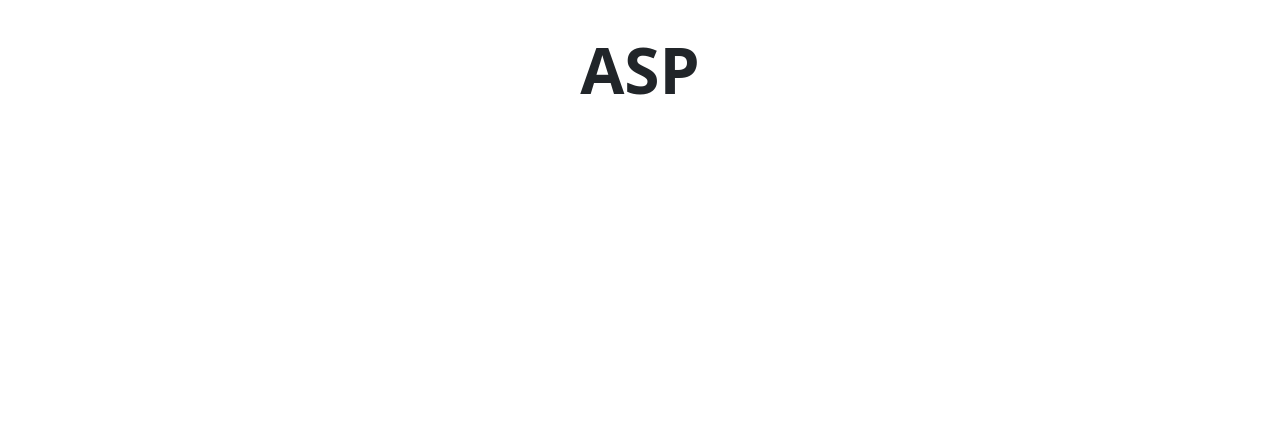
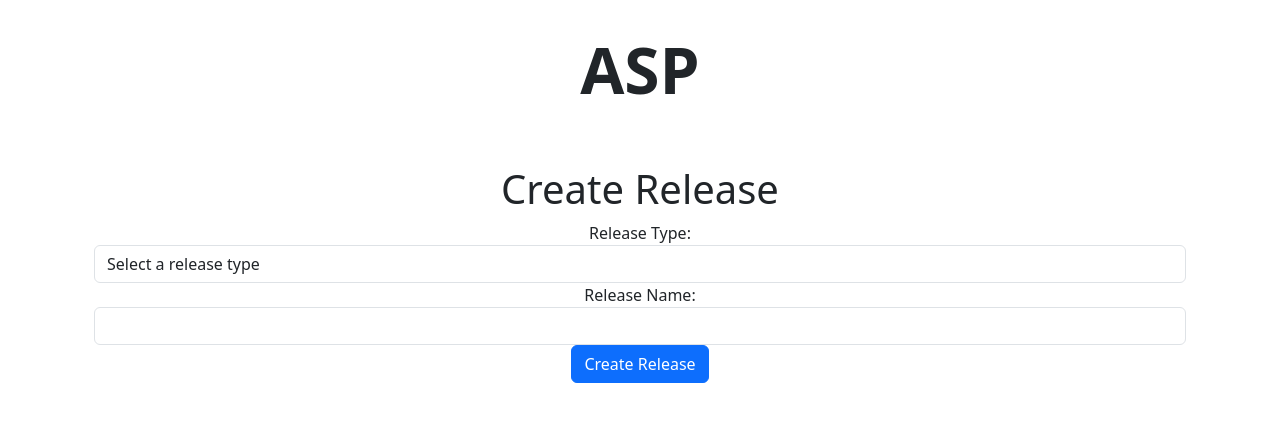
Before and after one commit to petrenko4/tia-project, a React (Vite) app in the folder ASP/asp-fe/: page /newRelease in a window 1280 px wide. Before the commit this address had no page. Shown: the top 422 px of the page. Built offline with nearby package versions, Linux system fonts and the light colour scheme.

Commit message:
add new createReleasePage

```diff
--- a/ASP/asp-fe/src/App.jsx
+++ b/ASP/asp-fe/src/App.jsx
@@ -2,6 +2,7 @@ import { useState, useEffect } from 'react'
 import  Header  from './components/Header'
 import { BrowserRouter, Routes, Route } from 'react-router-dom';
 import PlaylistView from './pages/PlaylistView'
+import CreateReleasePage from './pages/CreateReleasePage';
 import BrowsingPage from './pages/BrowsingPage';
 import MusicLibraryPage from './pages/MusicLibraryPage';
 import './App.css'
@@ -39,6 +40,10 @@ function App() {
             path="/library"
             element={<MusicLibraryPage/>}
           />
+          <Route
+            path="/newRelease"
+            element={<CreateReleasePage/>}
+          />
         </Routes>
       </BrowserRouter>
       </div>
--- /dev/null
+++ b/ASP/asp-fe/src/pages/CreateReleasePage.jsx
@@ -0,0 +1,39 @@
+import 'bootstrap/dist/css/bootstrap.min.css';
+import React, { useState } from 'react';
+
+const CreateReleasePage = () => {
+  const [releaseType, setReleaseType] = useState('');
+  const [releaseName, setReleaseName] = useState('');
+
+  const handleReleaseTypeChange = (event) => {
+    setReleaseType(event.target.value);
+  };
+
+  const handleReleaseNameChange = (event) => {
+    setReleaseName(event.target.value);
+  };
+
+  return (
+    <div className="container">
+      <h1 className="text-center mt-5">Create Release</h1>
+      <form>
+        <div className="form-group">
+          <label htmlFor="releaseTypeSelect">Release Type:</label>
+          <select id="releaseTypeSelect" value={releaseType} onChange={handleReleaseTypeChange} className="form-control">
+            <option value="">Select a release type</option>
+            <option value="track">Track</option>
+            <option value="album">Album</option>
+            <option value="ep">EP</option>
+          </select>
+        </div>
+        <div className="form-group">
+          <label htmlFor="releaseNameInput">Release Name:</label>
+          <input type="text" id="releaseNameInput" value={releaseName} onChange={handleReleaseNameChange} className="form-control" />
+        </div>
+        <button type="submit" className="btn btn-primary">Create Release</button>
+      </form>
+    </div>
+  );
+};
+
+export default CreateReleasePage;
--- a/ASP/asp-fe/src/pages/UploadMusic.jsx
+++ b/ASP/asp-fe/src/pages/UploadMusic.jsx
@@ -5,68 +5,64 @@ import 'bootstrap/dist/css/bootstrap.min.css';
 
 function UploadMusic() {
   const navigate = useNavigate();
-    const [selectedFile, setSelectedFile] = useState(null);
+  const [selectedFiles, setSelectedFiles] = useState([]);
   const [trackName, setTrackName] = useState('');
   const [releaseType, setReleaseType] = useState('');
+  const [releaseName, setReleaseName] = useState('');
   const [category, setCategory] = useState('');
   const [errors, setErrors] = useState({});
 
   const handleSubmit = (event) => {
     event.preventDefault();
-        const track = {
+    const tracks = selectedFiles.map((file) => ({
       title: trackName,
-            file: selectedFile,
-            releaseType: releaseType,
-            category: category,
-        };
+      file,
+      releaseType,
+      category,
+      length: getLengthFromAudioFile(file),
+    }));
 
-        const validationErrors = validateForm(track);
+    const validationErrors = validateForm(tracks);
     if (Object.keys(validationErrors).length > 0) {
       setErrors(validationErrors);
     } else {
-            checkFileExists(track.file).then((exists) => {
-                if (exists) {
-                    setErrors({file: 'File already exists'});
-                } else {
-                    addTrack(track);
+      addTracks(tracks);
       navigate("/library");
-                }
-            });
     }
   };
 
-    const validateForm = (track) => {
+  const validateForm = (tracks) => {
     const errors = {};
-        if (!track.title) {
-            errors.title = 'Track name is required';
+    if (tracks.length === 0) {
+      errors.tracks = 'Please select at least one file';
     }
-        if (!track.file) {
-            errors.file = 'File is required';
+    if (!trackName) {
+      errors.trackName = 'Track name is required';
     }
-        if (!track.releaseType) {
+    if (!releaseType) {
       errors.releaseType = 'Release type is required';
     }
-        if (!track.category) {
+    if (!category) {
       errors.category = 'Category is required';
+    }
+    if ((releaseType === 'album' || releaseType === 'ep') && !releaseName) {
+      errors.releaseName = 'Release name is required';
     }
     return errors;
   };
 
-    const checkFileExists = (file) => {
-    const fileName = file.name;
-    const url = `http://localhost:3000/uploads/${file.name}`;
-    return fetch(url)
-      .then((response) => {
-        if (response.status === 200) {
-          return true;
-        } else {
-          return false;
+  const handleFileChange = (event) => {
+    const files = event.target.files;
+    const newFiles = Array.from(files).map((file) => file);
+    setSelectedFiles((prevFiles) => [...prevFiles, ...newFiles]);
+  };
+
+  const handleReleaseTypeChange = (event) => {
+    const newReleaseType = event.target.value;
+    setReleaseType(newReleaseType);
+    if (newReleaseType === 'single') {
+      setSelectedFiles([]);
     }
-      })
-      .catch((error) => {
-        console.error(error);
-        return false;
-      });
   };
 
   return (
@@ -74,29 +70,36 @@ function UploadMusic() {
       <h1 className="text-center mt-5">Upload Music</h1>
       <form onSubmit={handleSubmit} className="needs-validation" noValidate>
         <div className="form-group">
-                    <label htmlFor="fileInput">Choose file:</label>
-                    <input type="file" id="fileInput" onChange={(event) => setSelectedFile(event.target.files[0])} className="form-control-file" />
-                    {errors.file && (
+          <label htmlFor="fileInput">Choose file(s):</label>
+          <input type="file" id="fileInput" onChange={handleFileChange} multiple={releaseType === 'album' || releaseType === 'ep'} className="form-control-file" />
+          {errors.tracks && (
             <div className="alert alert-danger mt-2">
-                            {errors.file}
+              {errors.tracks}
             </div>
+          )}
+          {selectedFiles.length > 0 && (
+            <ul>
+              {selectedFiles.map((file, index) => (
+                <li key={index}>{file.name}</li>
+              ))}
+            </ul>
           )}
         </div>
         <div className="form-group">
           <label htmlFor="trackNameInput">Track name:</label>
           <input type="text" id="trackNameInput" value={trackName} onChange={(event) => setTrackName(event.target.value)} className="form-control" required />
-                    {errors.title && (
+          {errors.trackName && (
             <div className="alert alert-danger mt-2">
-                            {errors.title}
+              {errors.trackName}
             </div>
           )}
         </div>
         <div className="form-group">
           <label htmlFor="releaseTypeSelect">Release type:</label>
-                    <select id="releaseTypeSelect" value={releaseType} onChange={(event) => setReleaseType(event.target.value)} className="form-control" required>
+          <select id="releaseTypeSelect" value={releaseType} onChange={handleReleaseTypeChange} className="form-control" required>
             <option value="">Select a release type</option>
+            <option value="single">Single</option>
             <option value="album">Album</option>
-                        <option value="track">Track</option>
             <option value="ep">EP</option>
           </select>
           {errors.releaseType && (
@@ -105,6 +108,17 @@ function UploadMusic() {
             </div>
           )}
         </div>
+        {(releaseType === 'album' || releaseType === 'ep') && (
+          <div className="form-group">
+            <label htmlFor="releaseNameInput">Release name:</label>
+            <input type="text" id="releaseNameInput" value={releaseName} onChange={(event) => setReleaseName(event.target.value)} className="form-control" required />
+            {errors.releaseName && (
+              <div className="alert alert-danger mt-2">
+                {errors.releaseName}
+              </div>
+            )}
+          </div>
+        )}
         <div className="form-group">
           <label htmlFor="categorySelect">Category:</label>
           <select id="categorySelect" value={category} onChange={(event) => setCategory(event.target.value)} className="form-control" required>
```
Lines whose indentation alone changed are shown as unchanged.
